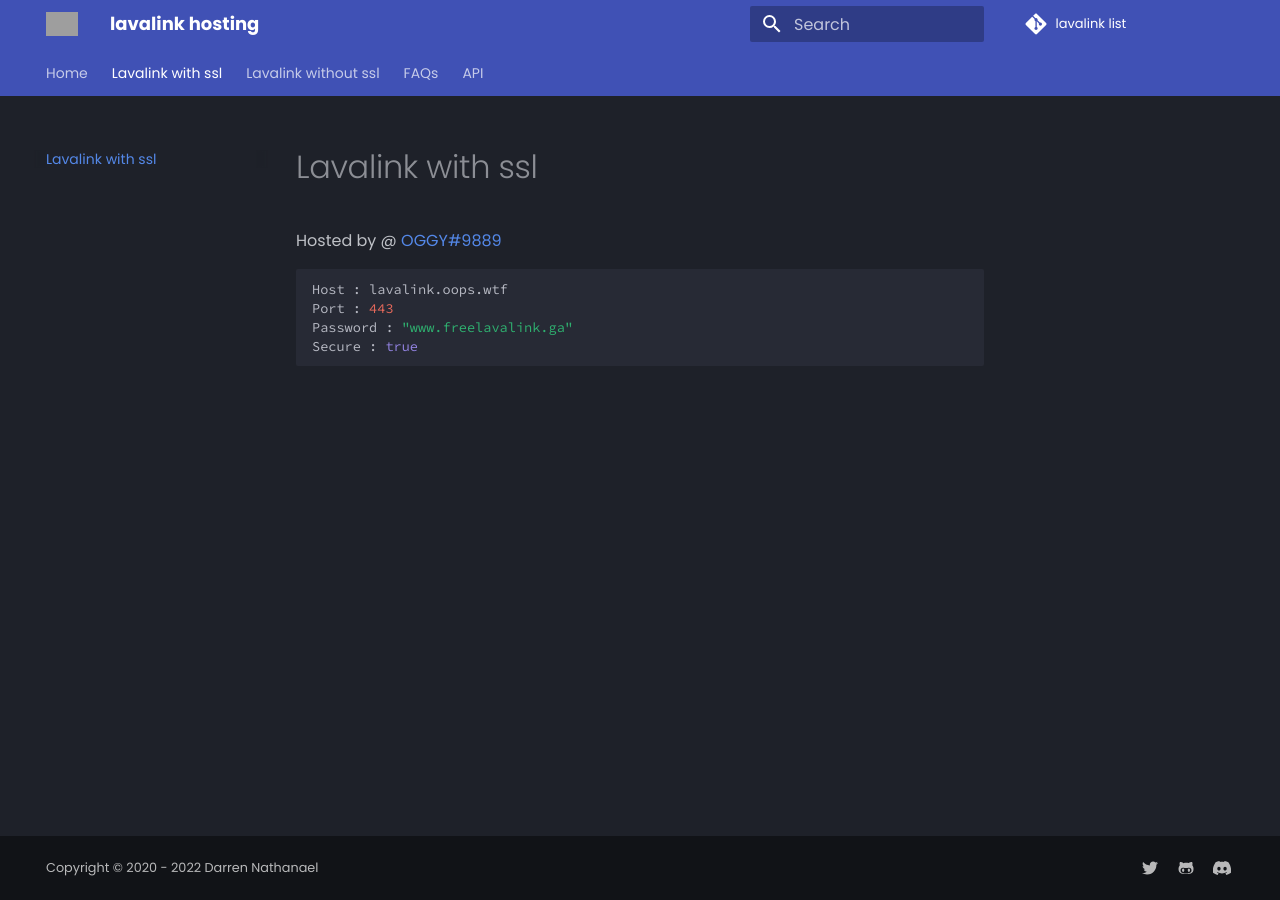
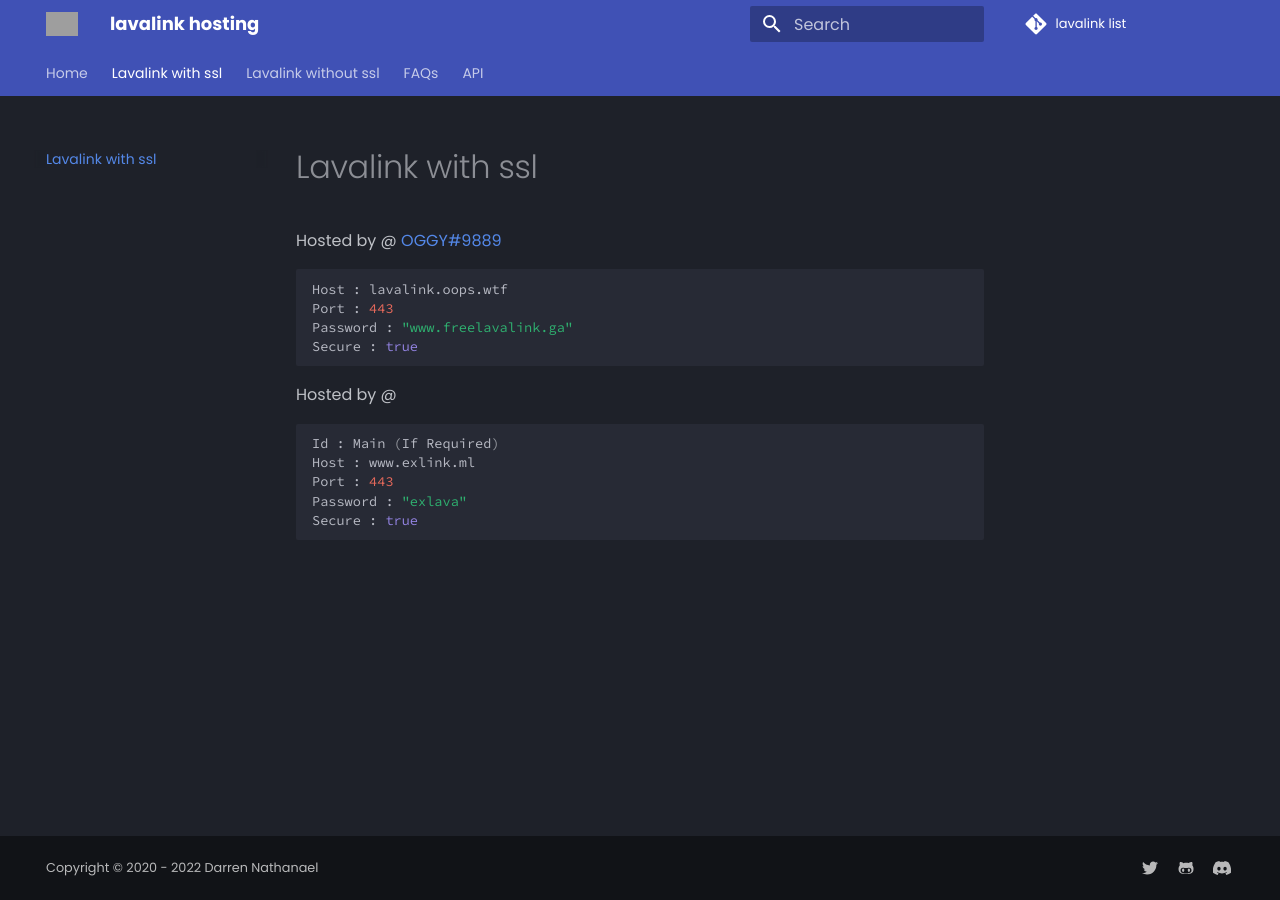
Before and after one commit to DarrenOfficial/lavalink-list, an MkDocs documentation site: the page built from docs/SSL/lavalink-with-ssl.md, in a window 1280 px wide. Built offline with MkDocs 1.6.1 and Material for MkDocs 9.7.7, drawn with Linux system fonts in a browser that asks for light colours; comment, search, counter and statistics services are not loaded; grey boxes are pictures that could not be loaded.

Commit message:
LavaLink With SSl
New LavaLink With Ssl

````diff
--- a/docs/SSL/lavalink-with-ssl.md
+++ b/docs/SSL/lavalink-with-ssl.md
@@ -11,3 +11,11 @@ Port : 443
 Password : "www.freelavalink.ga"
 Secure : true
 ```
+Hosted by @ [](https://dsc.gg/extinctop)
+```bash
+Id : Main (If Required)
+Host : www.exlink.ml
+Port : 443
+Password : "exlava"
+Secure : true
+```
````
